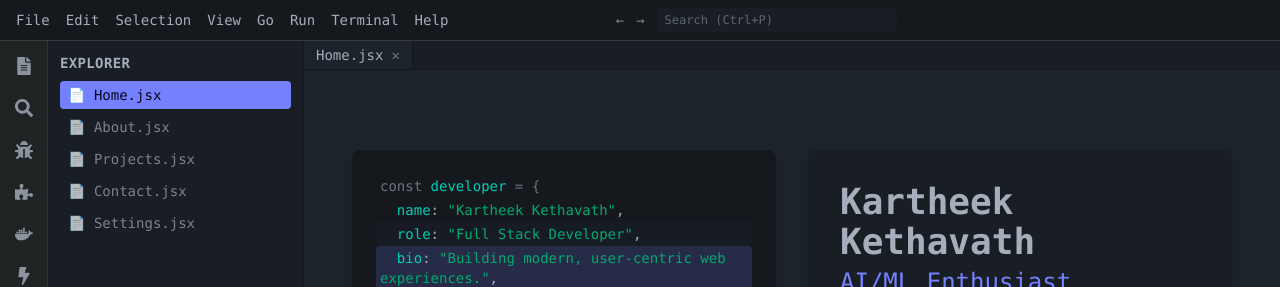
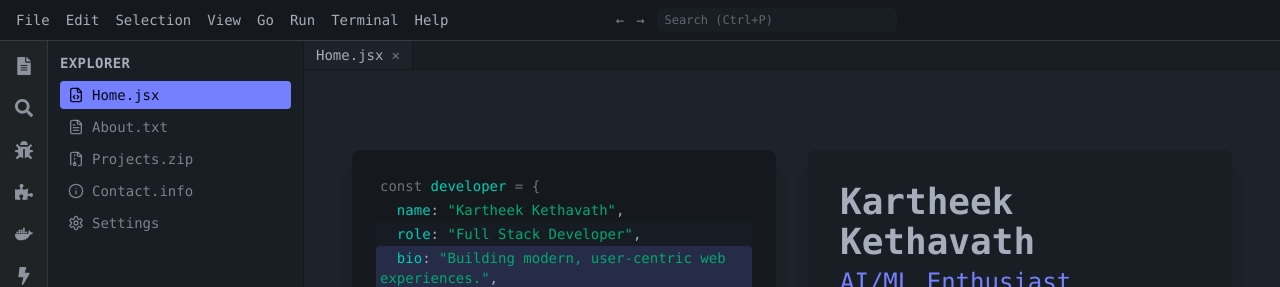
Before and after one commit to Karthik3116/vs-code-themed-portifolio, a React (Vite) app: page / in a window 1280 px wide. Shown: the top 287 px of the page. Built offline with nearby package versions, Linux system fonts and the light colour scheme.

Commit message:
improvised file icons

```diff
--- a/src/components/Sidebar.jsx
+++ b/src/components/Sidebar.jsx
@@ -1,46 +1,23 @@
-// import React from "react";
+import React from "react";
+import {
+  FileText,
+  FileCode,
+  FileArchive,
+  Info,
+  Settings as SettingsIcon,
+} from "lucide-react";
 
-// const Sidebar = ({ componentMap, openFile, activeTab }) => {
-//   return (
-//     <div className="w-64 bg-[#1e2125] p-3 border-r border-[#30363d] flex flex-col justify-between text-sm">
-//       {/* Explorer Section */}
-//       <div className="space-y-2">
-//         <div className="font-semibold text-[#c9d1d9] tracking-wide">EXPLORER</div>
+// Helper to return appropriate icon
+const getFileIcon = (fileName) => {
+  if (fileName.endsWith(".jsx")) return <FileCode className="w-4 h-4 inline mr-2" />;
+  if (fileName.endsWith(".txt")) return <FileText className="w-4 h-4 inline mr-2" />;
+  if (fileName.endsWith(".zip")) return <FileArchive className="w-4 h-4 inline mr-2" />;
+  if (fileName.endsWith(".info")) return <Info className="w-4 h-4 inline mr-2" />;
 
-//         <ul className="space-y-1">
-//           {Object.keys(componentMap)
-//           .map((file) => (
-
-//             <li
-//               key={file}
-//               onClick={() => openFile(file)}
-//               className={`px-2 py-1 rounded cursor-pointer transition-colors duration-150 ${
-//                 activeTab === file
-//                   ? "bg-[#444] text-white"
-//                   : "hover:bg-[#30363d] text-[#8b949e]"
-//               }`}
-//             >
-//               📄 {file}
-//             </li>
-//           ))}
-//         </ul>
-//       </div>
-
-//       {/* Bottom Outline/Timeline */}
-//       <div className="text-xs text-[#8b949e] border-t border-[#30363d] pt-2 mt-2">
-//         <div className="mb-1 font-semibold text-[#c9d1d9]">OUTLINE</div>
-//         <hr className="border-[#2d3136]" />
-//         <div className="mb-1 mt-2 font-semibold text-[#c9d1d9]">TIMELINE</div>
-//         <hr className="border-[#30363d]" />
-//       </div>
-//     </div>
-//   );
-// };
-
-// export default Sidebar;
-
-
-import React from "react";
+  if (fileName.toLowerCase().includes("settings"))
+    return <SettingsIcon className="w-4 h-4 inline mr-2" />;
+  return <FileText className="w-4 h-4 inline mr-2" />;
+};
 
 const Sidebar = ({ componentMap, openFile, activeTab }) => {
   return (
@@ -54,13 +31,14 @@ const Sidebar = ({ componentMap, openFile, activeTab }) => {
             <li
               key={file}
               onClick={() => openFile(file)}
-              className={`px-2 py-1 rounded cursor-pointer transition-colors duration-150 ${
+              className={`px-2 py-1 rounded cursor-pointer flex items-center transition-colors duration-150 ${
                 activeTab === file
                   ? "bg-primary text-primary-content"
                   : "hover:bg-base-300 text-base-content/70"
               }`}
             >
-              📄 {file}
+              {getFileIcon(file)}
+              <span>{file}</span>
             </li>
           ))}
         </ul>
--- a/src/pages/VSCodeLayout.jsx
+++ b/src/pages/VSCodeLayout.jsx
@@ -15,10 +15,10 @@ import LeftActivityBar from "../components/LeftActivityBar"; // ✅ Import
 
 const componentMap = {
   "Home.jsx": <Home />,
-  "About.jsx": <About />,
-  "Projects.jsx": <Projects />,
-  "Contact.jsx": <Contact />,
-  "Settings.jsx": <SettingsPage />, // ✅ Add to component map
+  "About.txt": <About />,
+  "Projects.zip": <Projects />,
+  "Contact.info": <Contact />,
+  "Settings": <SettingsPage />, // ✅ Add to component map
 };
 
 const VSCodeLayout = () => {
```
